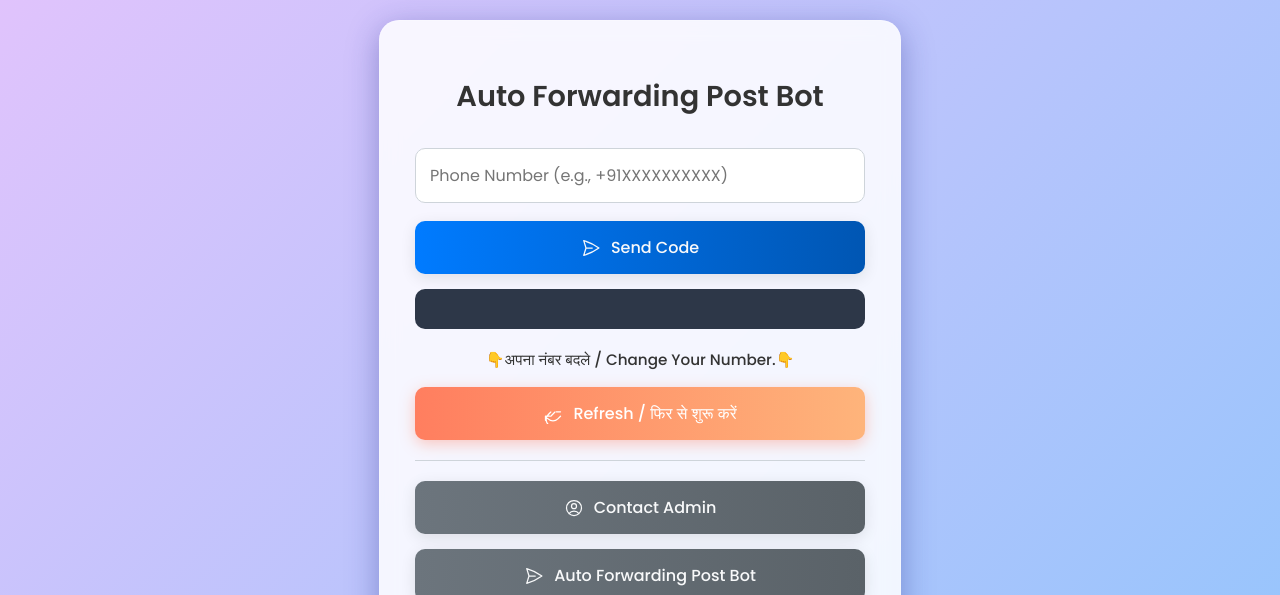
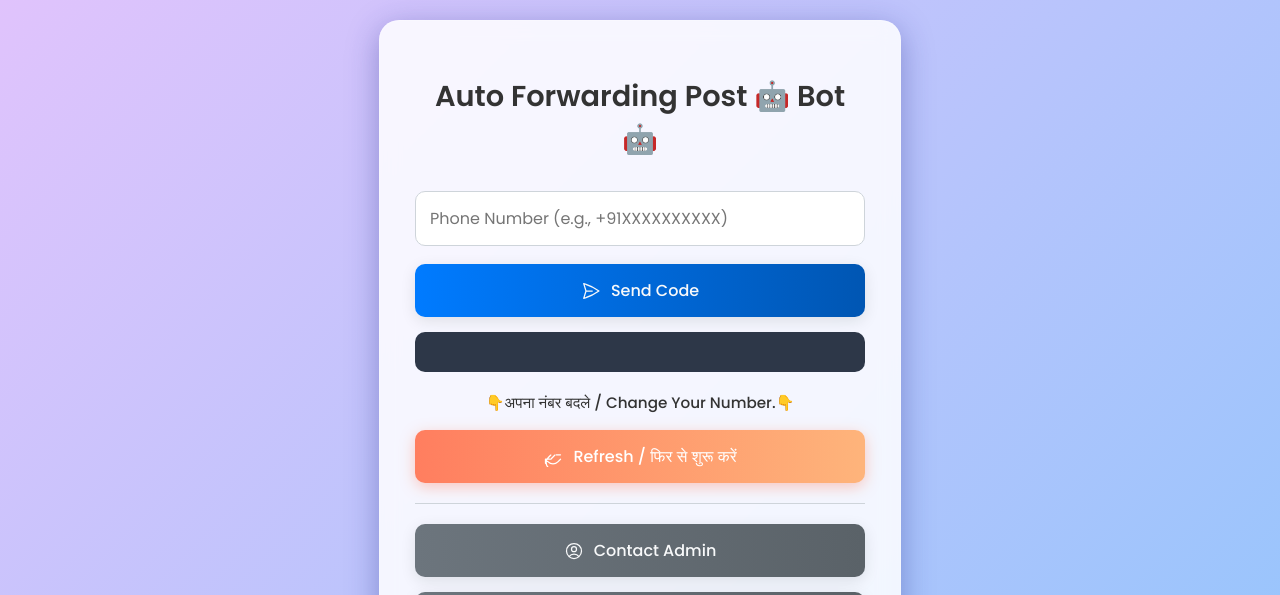
Before and after one commit to ankitrathore6430/Session, a plain HTML site: page index.html in a window 1280 px wide. Shown: the top 595 px of the page. Drawn offline with Linux system fonts and the light colour scheme.

Commit message:
Update index.html

```diff
--- a/index.html
+++ b/index.html
@@ -246,7 +246,7 @@
 </head>
 <body>
     <div class="container">
-        <h1>Auto Forwarding Post Bot</h1>
+        <h1>Auto Forwarding Post 🤖 Bot 🤖</h1>
 
         <div id="phone-step">
             <input id="phone" type="tel" placeholder="Phone Number (e.g., +91XXXXXXXXXX)">
```
